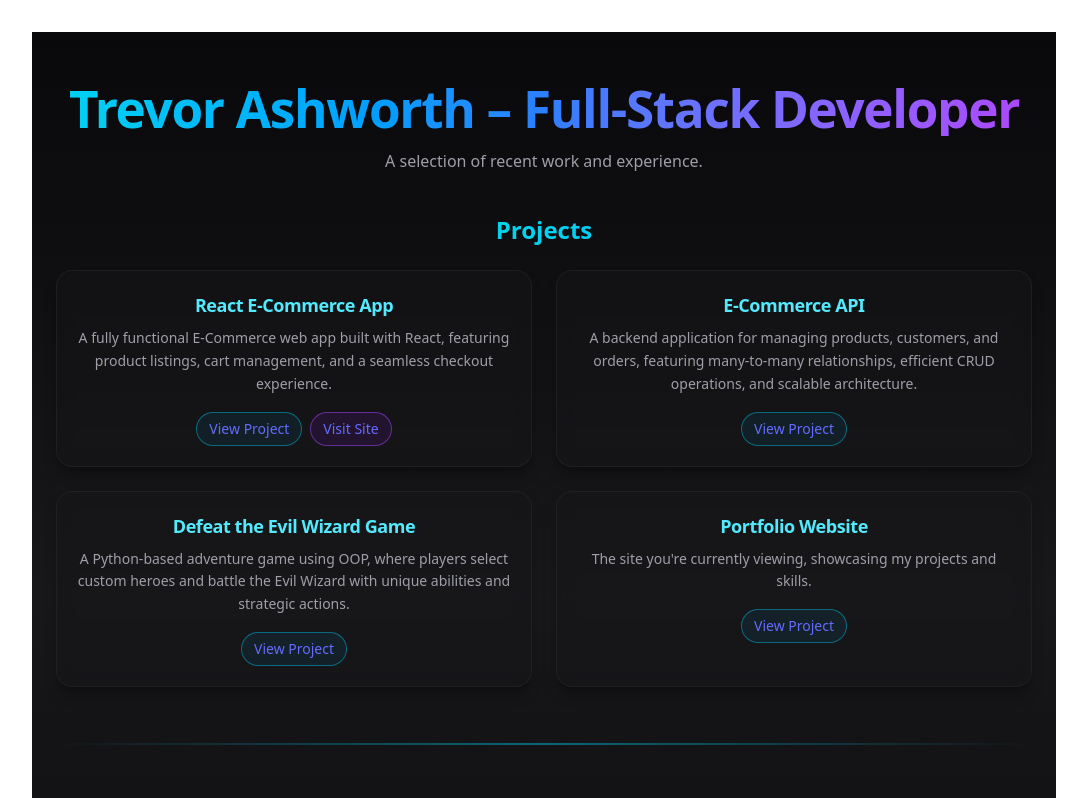
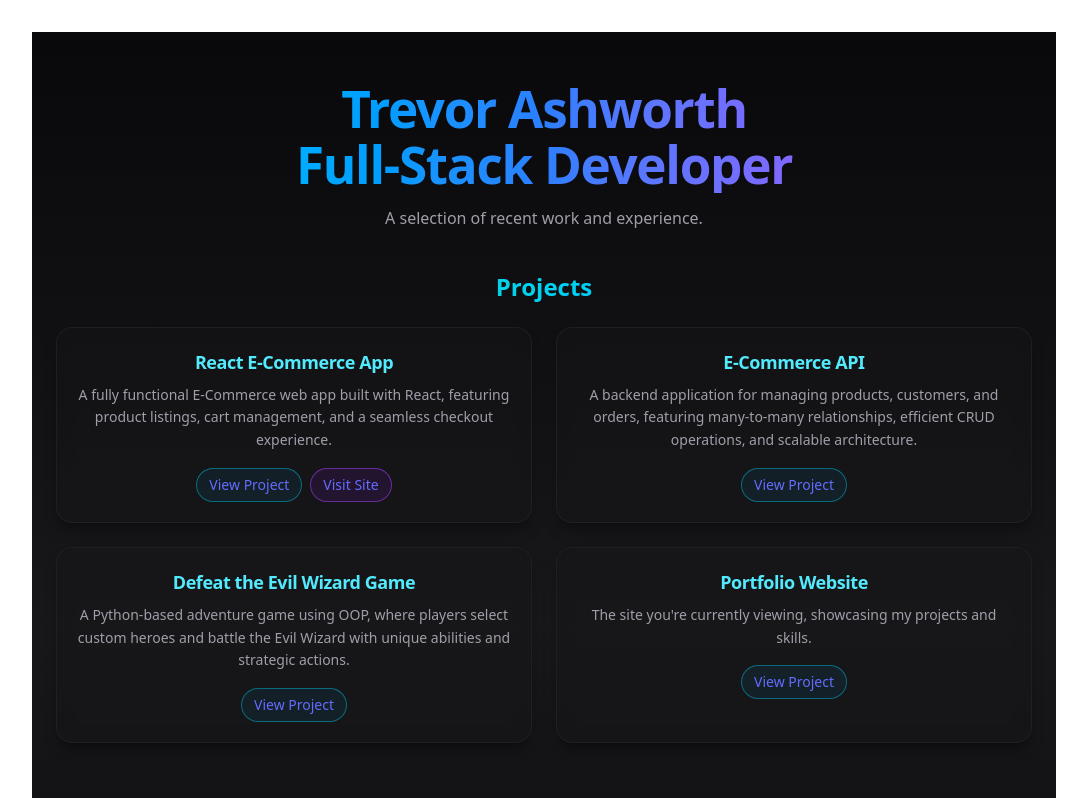
Before and after one commit to trevashworth/my-portfolio, a React (Vite) app: page / in a window 1280 px wide. Shown: the top 798 px of the page, without its empty margins (96-1183 px from the left). Built offline with nearby package versions, Linux system fonts and the light colour scheme.

Commit message:
resized title on home page

```diff
--- a/src/App.jsx
+++ b/src/App.jsx
@@ -13,10 +13,10 @@ function App() {
 
         {/* Electric Gradient Main Title */}
         <header className="mb-10">
-          <h1 className="text-4xl sm:text-5xl font-extrabold tracking-tight
-                         bg-gradient-to-r from-cyan-400 via-blue-500 to-purple-500 bg-clip-text text-transparent">
-            Trevor Ashworth – Full-Stack Developer
-          </h1>
+        <h1 className="text-4xl sm:text-5xl font-extrabold tracking-tight
+               bg-gradient-to-r from-cyan-400 via-blue-500 to-purple-500 bg-clip-text text-transparent text-center">
+            Trevor Ashworth <br /> Full-Stack Developer
+        </h1>
           <p className="mt-3 text-zinc-400 leading-relaxed">
             A selection of recent work and experience.
           </p>
```
